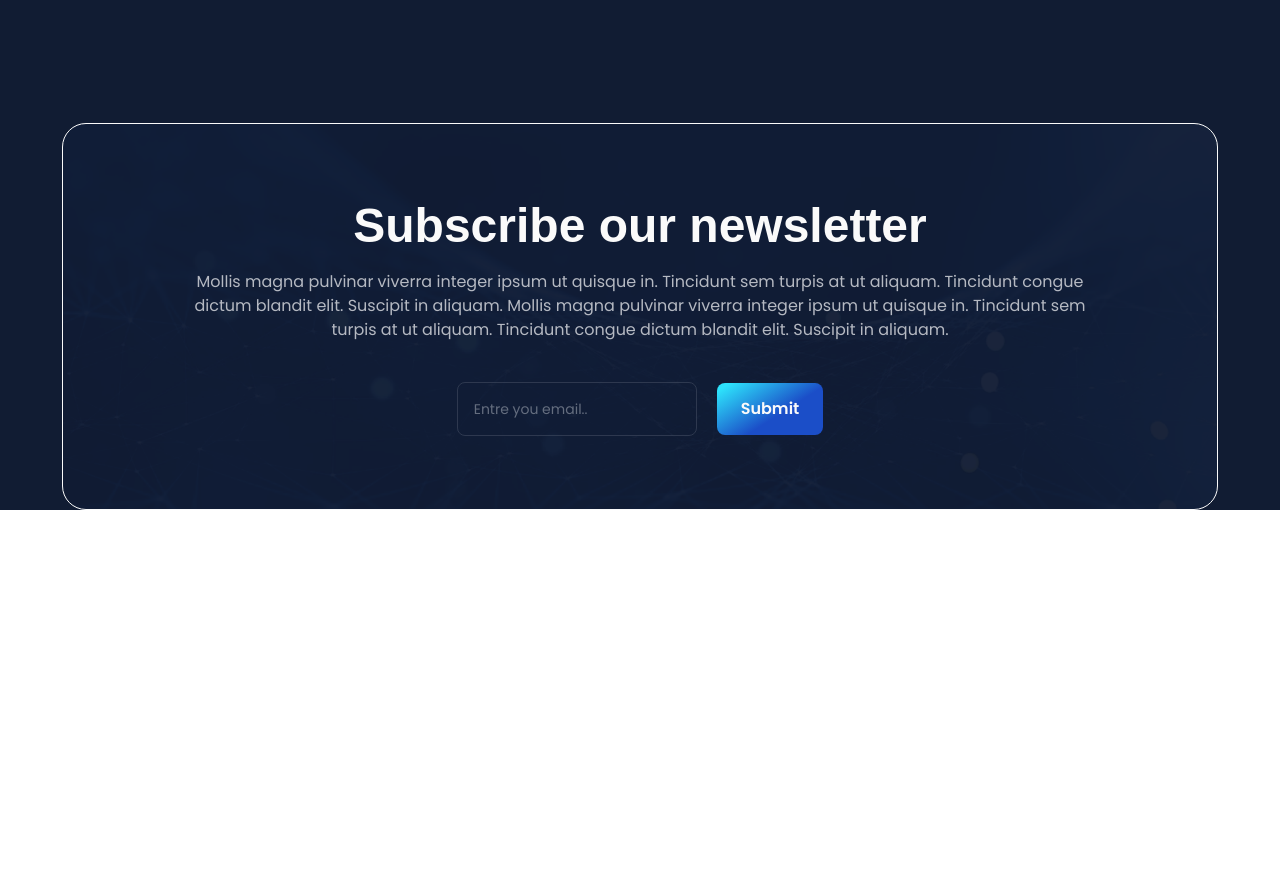
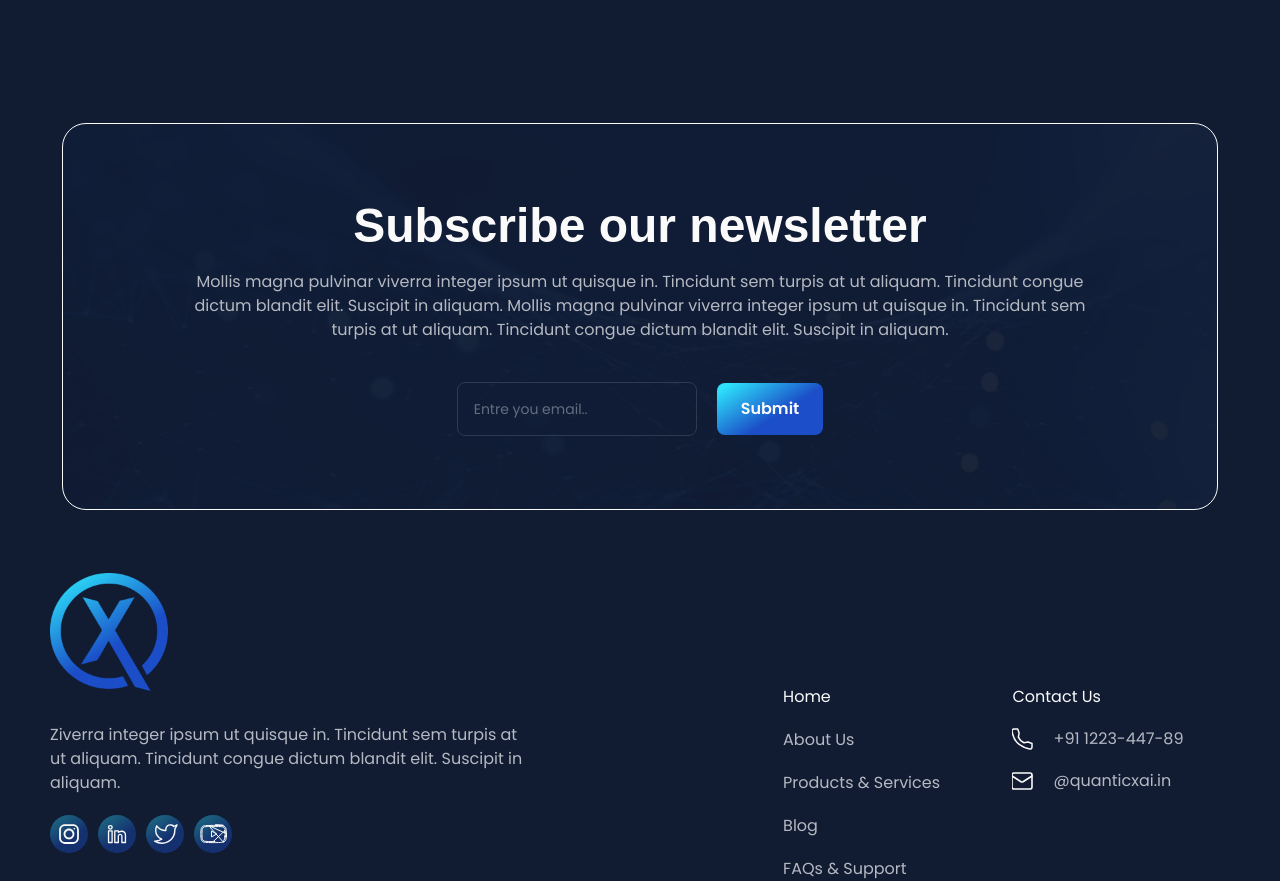
Before and after one commit to rinklepoonia/quanticx, a React (Create React App) app: page / in a window 1280 px wide. Shown: the part 5860-6741 px from the top of the page. Before the commit the page ends 6370 px from the top, so only its background shows below. Built offline with nearby package versions, Linux system fonts and the light colour scheme; a web font is replaced by a local one.

Commit message:
pb to newsBox

```diff
--- a/src/App.js
+++ b/src/App.js
@@ -15,10 +15,10 @@ function App() {
       <IntelligenceHub />
       <DataAnalytic />
       <About />
-      <WhatWe/>
-      {/* <Footer /> */}
+      <WhatWe />
       <Accordian />
-      <NewsLetter/>
+      <NewsLetter />
+      <Footer />
     </>
   );
 }
--- a/src/components/NewsLetter.jsx
+++ b/src/components/NewsLetter.jsx
@@ -24,7 +24,7 @@ function NewsLetter() {
     setEmail(e.target.value);
   };
   return (
-    <div className="bg-bodyBlue mt-[-1px]">
+    <div className="bg-bodyBlue mt-[-1px] pb-16">
       <div className="container px-3">
         <div className="bg-[url('./assets/images/png/newsletterBgImg.png')] bg-full border border-darkWhite rounded-3xl lg:py-[73px] lg:px-28 p-10">
           <div className="flex flex-col justify-center items-center">
```
